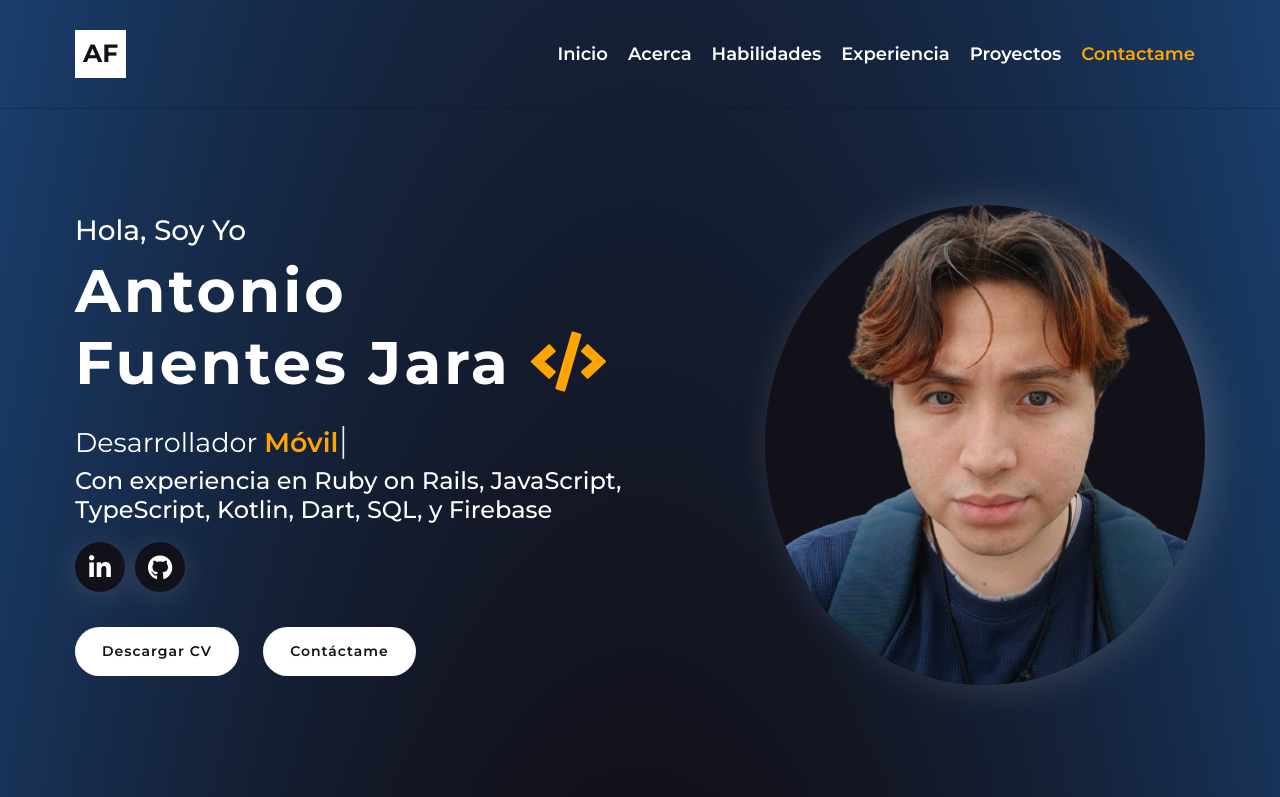
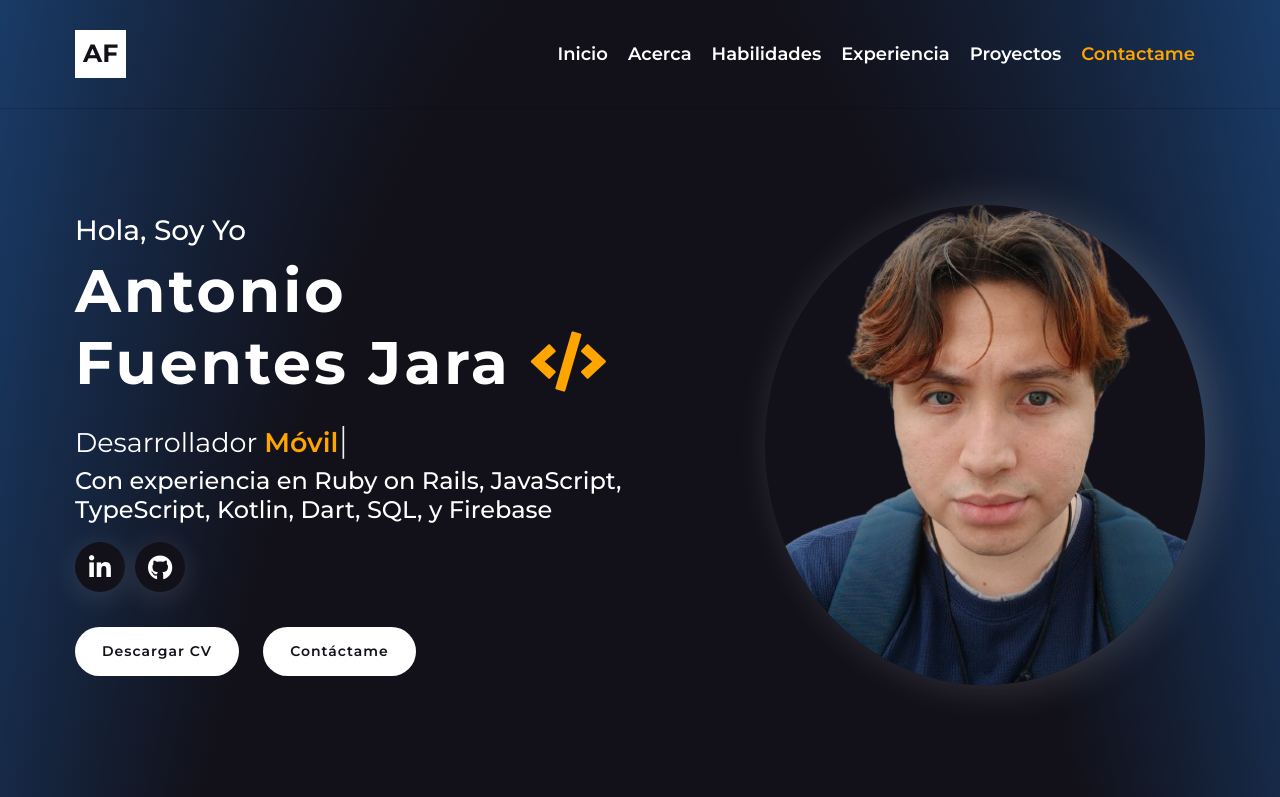
Before and after one commit to TonyVyron/Portafolio, a plain HTML site: page index.html in a window 1280 px wide. Shown: the top 797 px of the page. Drawn offline with nearby package versions, Linux system fonts and the light colour scheme; animation ran at ten frames a second.

Commit message:
fix background

```diff
--- a/css/style.css
+++ b/css/style.css
@@ -33,7 +33,7 @@
   }
 
 body {
-    background: radial-gradient(100% 140% at 50% 90%, var(--background) 55%, var(--blue) 100%);
+    background: radial-gradient(100% 140% at 50% 90%, var(--background) 65%, var(--blue) 95%);
     color: var(--primary-color);
     font-family: "Montserrat", sans-serif;
 }
```
